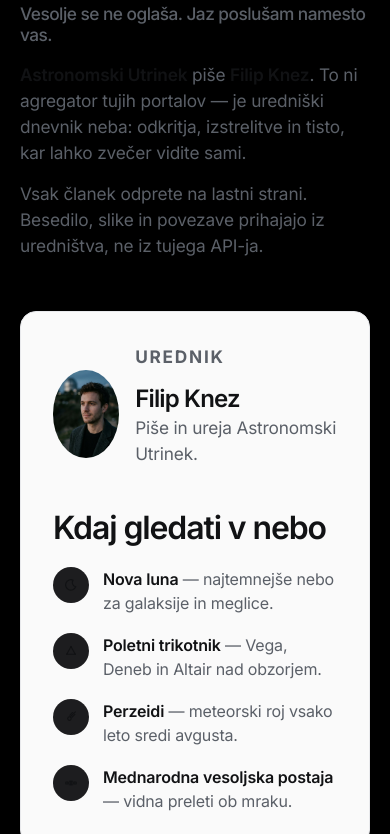
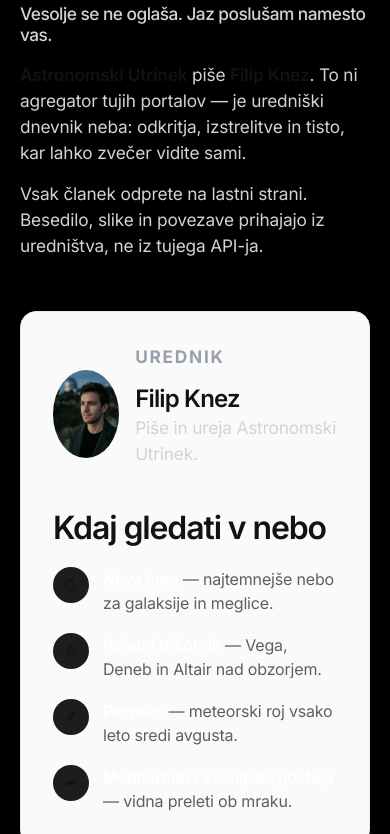
Before and after one commit to filipknez28/astronomskiutrinek, a website: page o-strani.html in a window 390 px wide. Shown: the part 236-1070 px from the top of the page. Drawn offline with Linux system fonts and the light colour scheme; no server answers.

Commit message:
O strani: svetlo besedilo na črnem ozadju (mobilni popravek)

```diff
--- a/styles.css
+++ b/styles.css
@@ -2298,3 +2298,8 @@ body::after, .starfield { display: none !important; }
 }
 .nl-pick-item input { accent-color: #101114; }
 .mini-row-static { list-style: none; }
+
+/* O strani: svetlo besedilo na črnem ozadju */
+.about-page h1, .about-page .about-lead strong, .about-page strong { color: #fff; }
+.about-page .section-kicker { color: #9aa0ab; }
+.about-page p { color: #cfd3da; }
```
